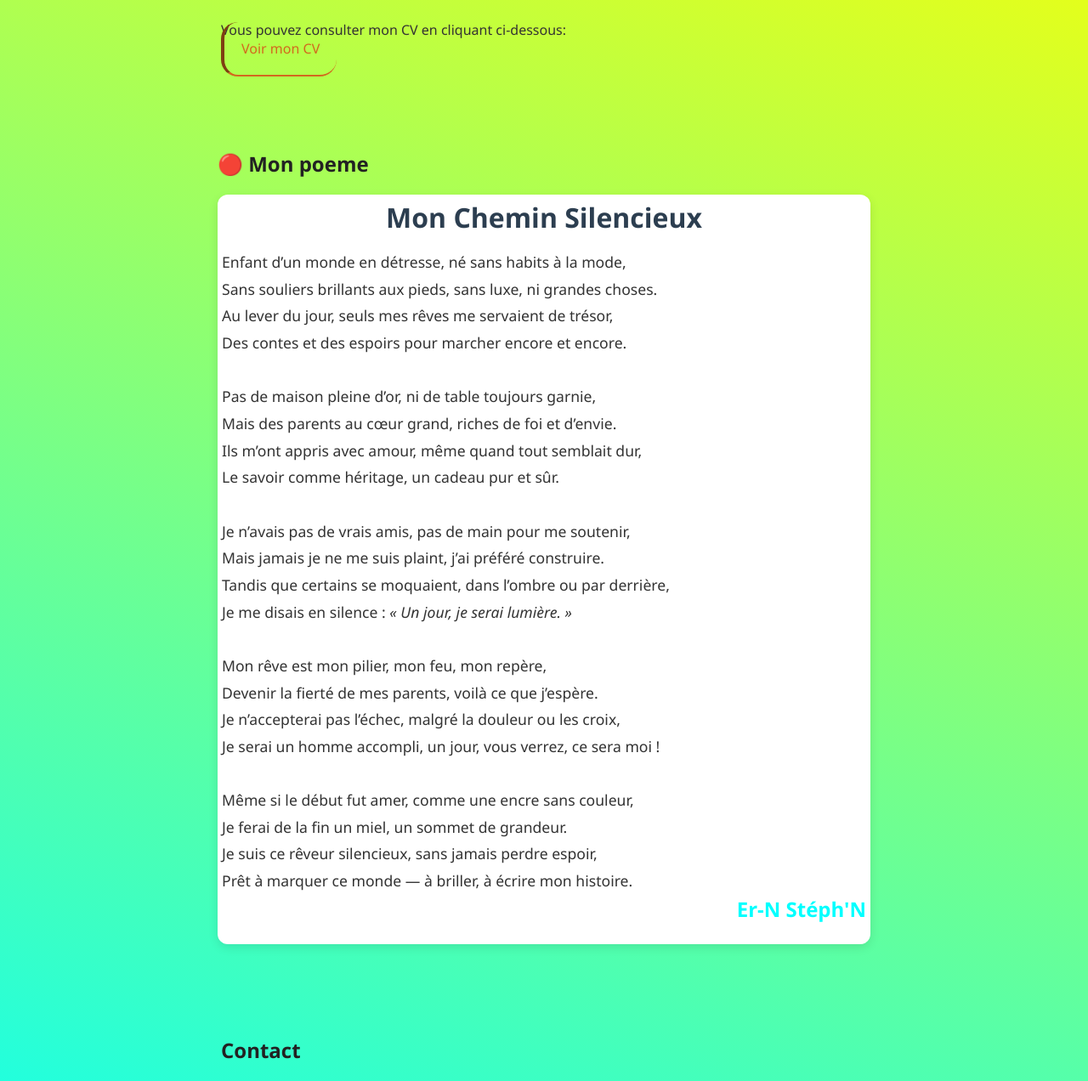
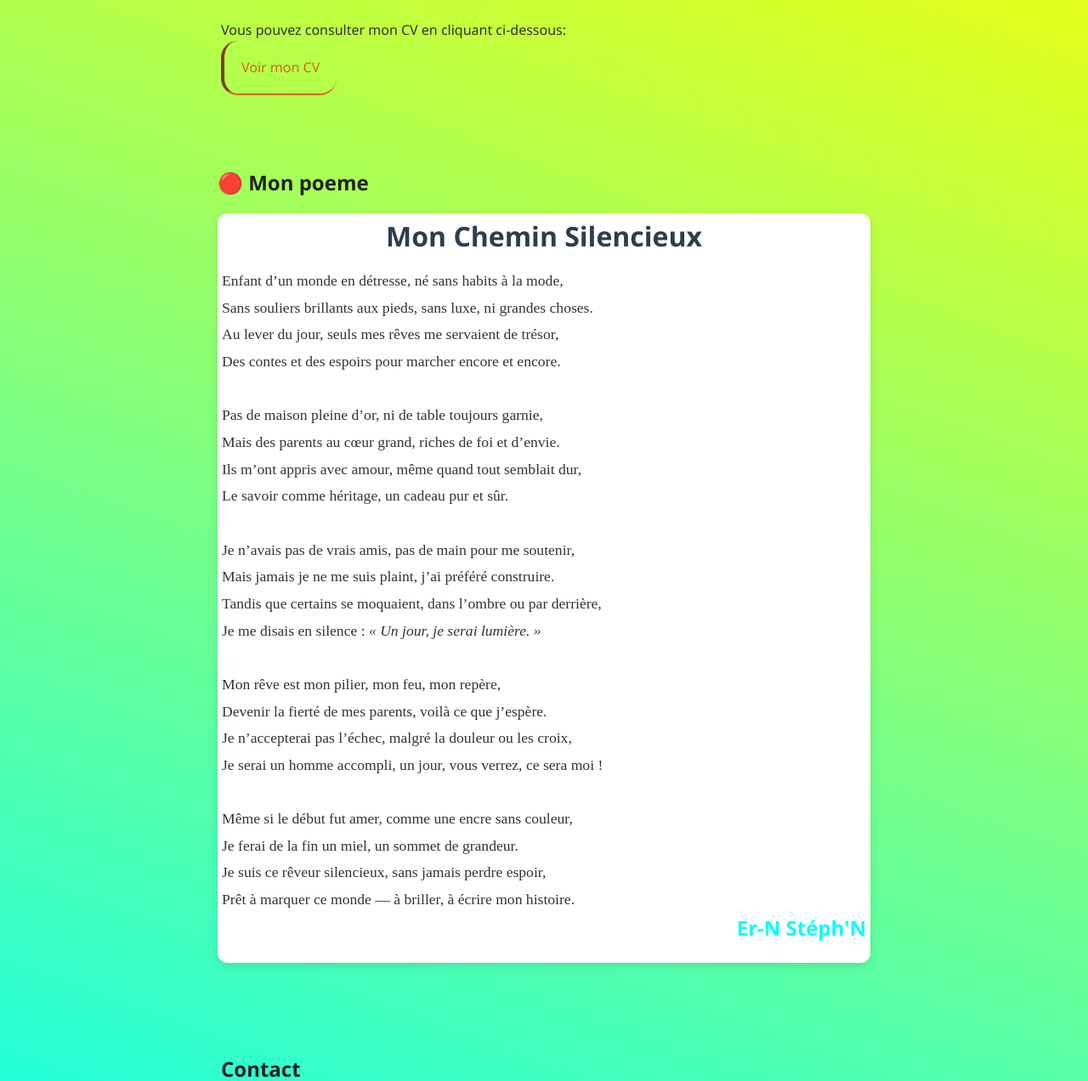
Before and after one commit to Stephane-web-dev/portfolio, a plain HTML site: page index.html in a window 1280 px wide. Shown: the part 2550-3822 px from the top of the page at 85% size. Drawn offline with Linux system fonts and the light colour scheme.

Commit message:
Update index.html

```diff
--- a/index.html
+++ b/index.html
@@ -290,7 +290,7 @@ Tout a commencé avec mon téléphone Android. J’ai utilisé Acode, GitHub Mob
 </section>
     <section id="cv">
       <h2> Mon CV</h2>
-      <p>Vous pouvez consulter mon CV en cliquant ci-dessous:</p>
+      <p>Vous pouvez consulter mon CV en cliquant ci-dessous:</p><br>
       <a href="my-cv.html" style=" padding: 20px; color: chocolate; background: transparent; border-left:4px inset chocolate; border-bottom: 2px inset chocolate; border-radius: 20px; text-decoration: none; font-width: bold;">Voir mon CV</a>
     </section>
 <section id="poeme" style=" padding: 3rem 1rem;">
@@ -298,7 +298,7 @@ Tout a commencé avec mon téléphone Android. J’ai utilisé Acode, GitHub Mob
  <div style="max-width: 800px; margin: auto; background-color: white; border-radius: 12px; box-shadow: 0 4px 12px rgba(0, 0, 0, 0.1); padding: 2rem;padding: 5px;">
     <h2 style="text-align: center; font-size: 2rem; color: #2c3e50; margin-bottom: 1rem;">Mon Chemin Silencieux</h2>
 
-    <p style="font-size: 1.1rem; line-height: 1.8; color: #333;">
+    <p style="font-size: 1.1rem; line-height: 1.8; color: #333; font-family: serif;">
       Enfant d’un monde en détresse, né sans habits à la mode,<br>
       Sans souliers brillants aux pieds, sans luxe, ni grandes choses.<br>
       Au lever du jour, seuls mes rêves me servaient de trésor,<br>
```
